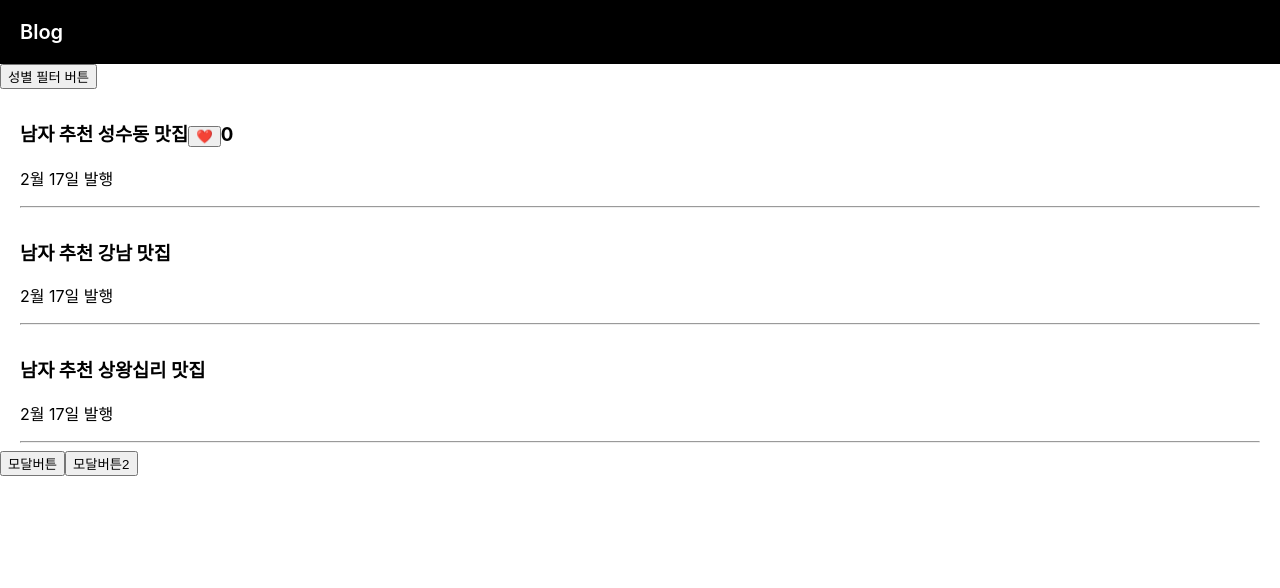
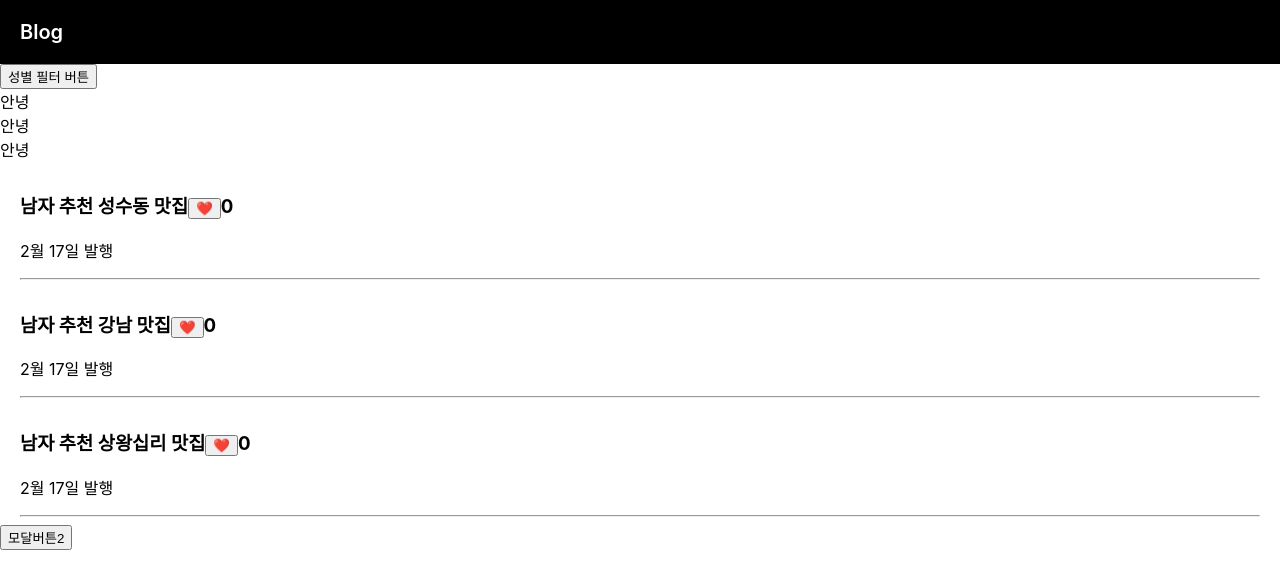
Before and after one commit to swoosh0723/egg, a React (Create React App) app: page / in a window 1280 px wide. Shown: the top 588 px of the page. Built offline with nearby package versions, Linux system fonts and the light colour scheme.

Commit message:
[STUDY-20210203] react 반복문 map 사용법

```diff
--- a/src/App.js
+++ b/src/App.js
@@ -13,6 +13,17 @@ function App() {
   ]);
 
   let [modal, modalChange] = useState(false);
+
+  // react 반복문
+  function testUI() {
+    var array = [];
+
+    for (var i = 0; i < 3; i++) {
+      array.push(<div>안녕</div>)
+    }
+
+    return array
+  }
 
   function openModal() {
     if (modal == false) {
@@ -46,6 +57,16 @@ function App() {
   let [likeCount, likeCountChange] = useState(0);
   // likeCountChange(100); likeCountChange는 함수
 
+
+  // map()은 유사 반복문 입니다.
+  const array = [2, 3, 4];
+
+  const newArray = array.map(function (a) {
+    return a * 2;
+  })
+
+  console.log(newArray);
+
   let posts = "강남 고기 맛집";
   // let style = { color: "pink", fontSize: "30px" };
 
@@ -58,9 +79,16 @@ function App() {
       >
         성별 필터 버튼
       </button>
+
+      {testUI()}
+
+      {
+        title.map((titleText) => {
+          return (
             <div className="list">
               <h3>
-          {title[0]}
+                {titleText}
+
                 <button
                   type="button"
                   onClick={() => { likeCountChange(likeCount + 1) }}
@@ -72,27 +100,9 @@ function App() {
               <p>2월 17일 발행</p>
               <hr />
             </div>
-
-      <div className="list">
-        <h3>{title[1]}</h3>
-        <p>2월 17일 발행</p>
-        <hr />
-      </div>
-
-      <div
-        onClick={() => { modalChange(true) }}
-        className="list"
-      >
-        <h3>{title[2]}</h3>
-        <p>2월 17일 발행</p>
-        <hr />
-      </div>
-
-      <button
-        onClick={openModal}
-      >
-        모달버튼
-      </button>
+          )
+        })
+      }
 
       <button
         onClick={() => { modalChange(!modal) }}
```
Lines whose indentation alone changed are shown as unchanged.
